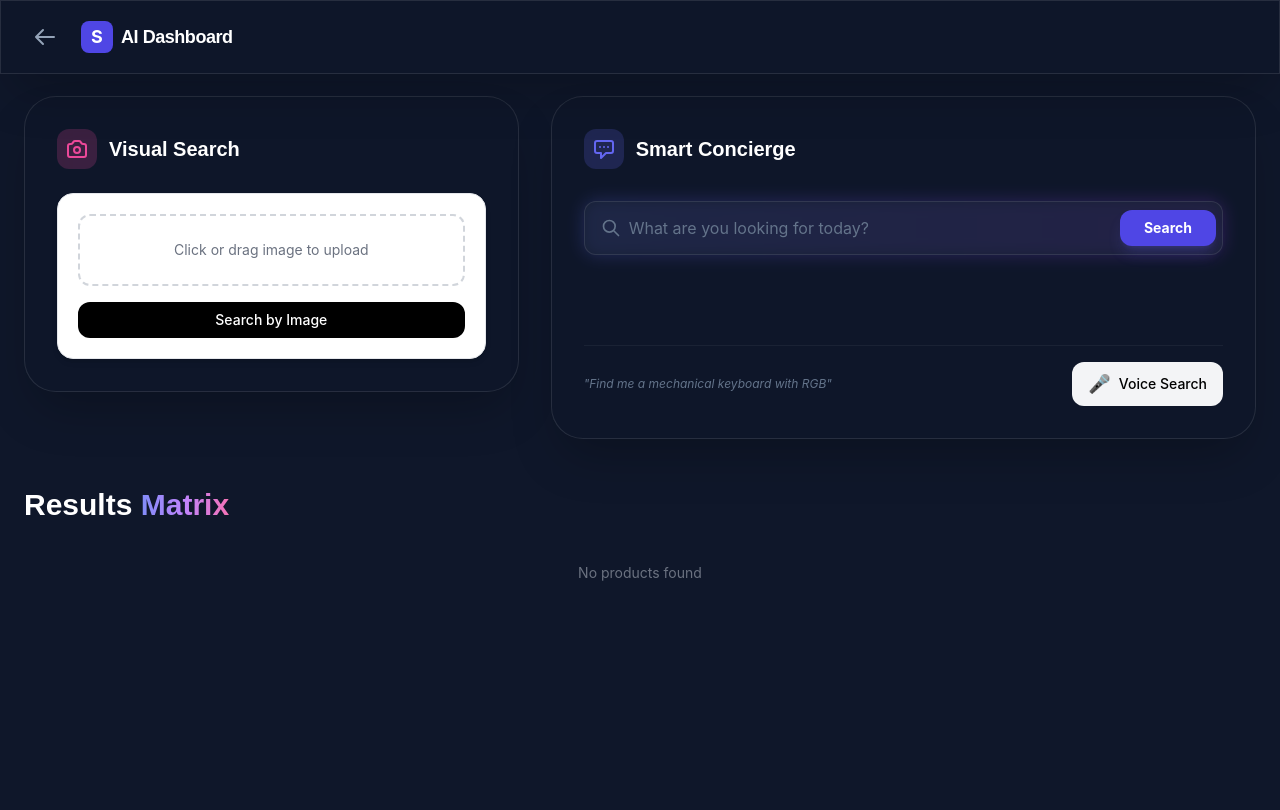
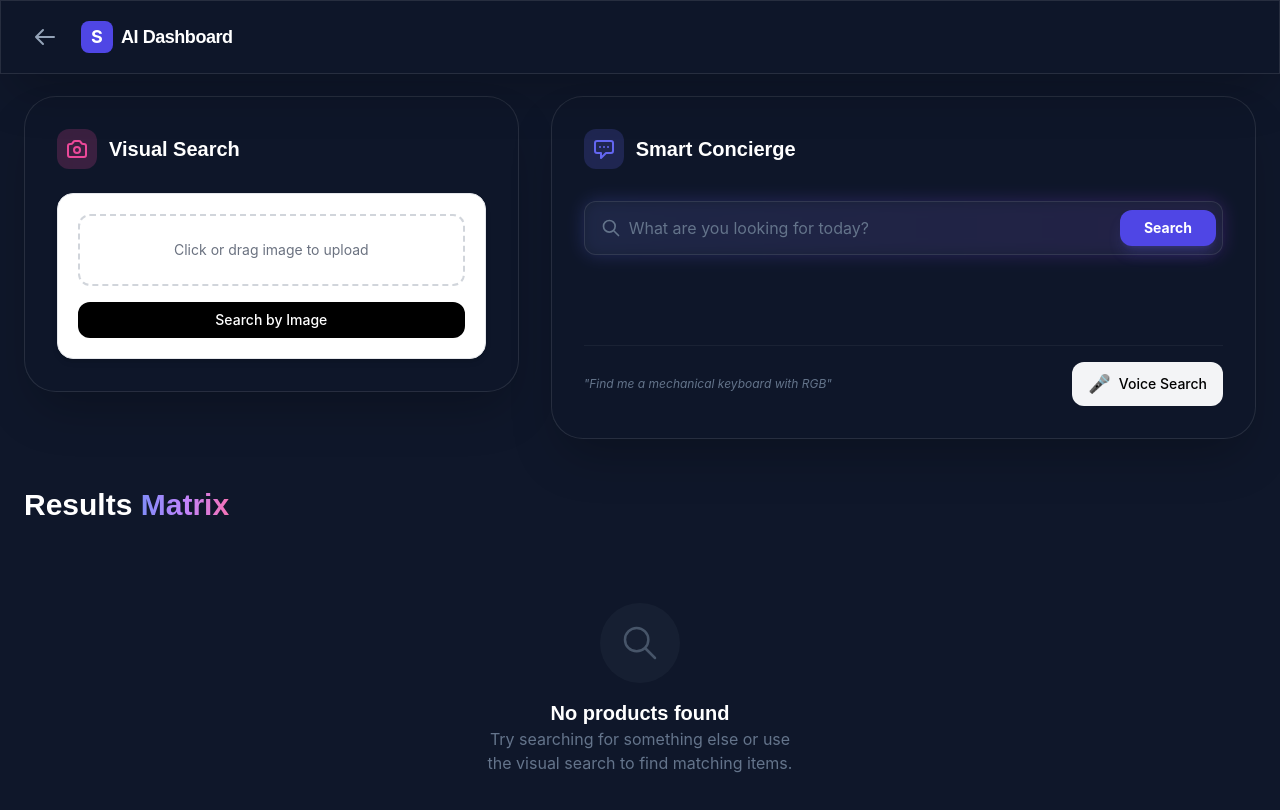
Before and after one commit to shahrozebaig/ShopSight-AI, a React (Create React App) app in the folder frontend/: page / in a window 1280 px wide. Both pictures are taken after a click on the button "Start Exploring". Shown: the top 810 px of the page. Built offline with nearby package versions, Linux system fonts and the light colour scheme.

Commit message:
Update ProductGrid.js

```diff
--- a/frontend/src/components/ProductGrid.js
+++ b/frontend/src/components/ProductGrid.js
@@ -1,19 +1,36 @@
 import ProductCard from "./ProductCard";
 export default function ProductGrid({ products = [], loading }) {
-  if (loading)
+  if (loading) {
     return (
-      <div className="flex justify-center items-center mt-10">
-        <div className="animate-spin rounded-full h-8 w-8 border-b-2 border-black"></div>
+      <div className="mt-12 grid grid-cols-1 sm:grid-cols-2 md:grid-cols-3 lg:grid-cols-4 gap-8">
+        {[...Array(8)].map((_, i) => (
+          <div key={i} className="glass-card rounded-[2rem] p-5 space-y-4 animate-pulse">
+            <div className="w-full h-56 bg-slate-800/50 rounded-2xl"></div>
+            <div className="h-4 bg-slate-800/50 rounded w-3/4"></div>
+            <div className="h-4 bg-slate-800/50 rounded w-1/2"></div>
+            <div className="h-10 bg-slate-800/50 rounded-xl w-full mt-4"></div>
+          </div>
+        ))}
       </div>
     );
-  if (!products.length)
+  }
+  if (!products.length) {
     return (
-      <p className="text-center mt-10 text-gray-500 text-sm">
-        No products found
-      </p>
+      <div className="mt-20 flex flex-col items-center justify-center text-center space-y-4">
+        <div className="w-20 h-20 rounded-full bg-slate-800/50 flex items-center justify-center text-slate-600">
+          <svg xmlns="http://www.w3.org/2000/svg" className="h-10 w-10" fill="none" viewBox="0 0 24 24" stroke="currentColor">
+            <path strokeLinecap="round" strokeLinejoin="round" strokeWidth={1.5} d="M21 21l-6-6m2-5a7 7 0 11-14 0 7 7 0 0114 0z" />
+          </svg>
+        </div>
+        <div>
+          <h4 className="text-xl font-bold text-white">No products found</h4>
+          <p className="text-slate-500 max-w-xs">Try searching for something else or use the visual search to find matching items.</p>
+        </div>
+      </div>
     );
+  }
   return (
-    <div className="mt-6 grid grid-cols-2 sm:grid-cols-3 md:grid-cols-4 lg:grid-cols-5 gap-5">
+    <div className="mt-12 grid grid-cols-1 sm:grid-cols-2 md:grid-cols-3 lg:grid-cols-4 gap-8">
       {products.map((p, i) => (
         <ProductCard key={p.link || i} product={p} />
       ))}
```
